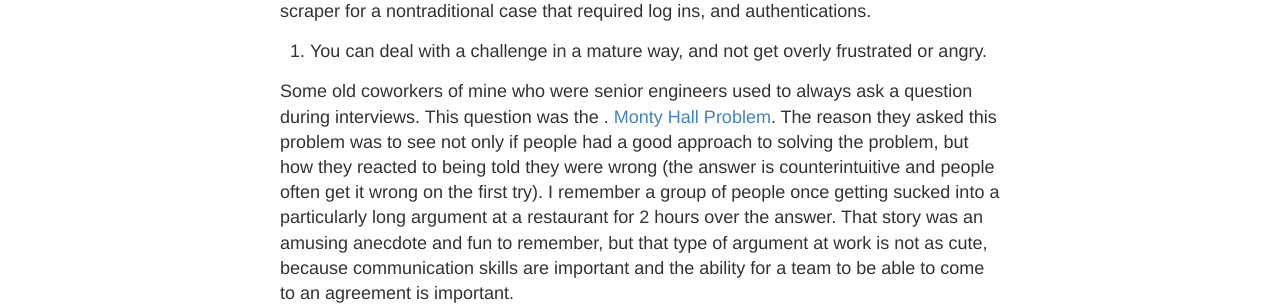
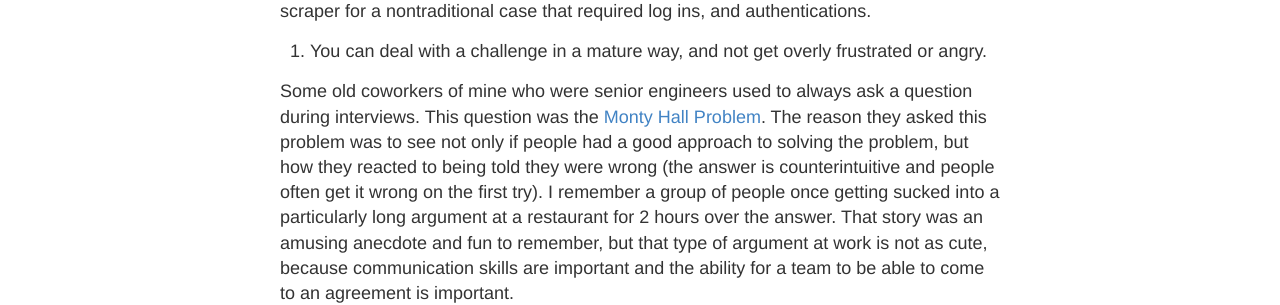
Before and after one commit to mliou8/mliou8.github.io, a Jekyll site: the page built from _posts/2014-3-3-Hello-World.md, in a window 1280 px wide. Shown: the part 550-855 px from the top of the page. Built offline with Jekyll 4.4.1, drawn with Linux system fonts in a browser that asks for light colours.

```diff
--- a/_posts/2014-3-3-Hello-World.md
+++ b/_posts/2014-3-3-Hello-World.md
@@ -20,4 +20,4 @@ Did you understand how difficult do other people find this problem? It shouldn't
 3. You can deal with a challenge in a mature way, and not get overly frustrated or angry.
 
 
-Some old coworkers of mine who were senior engineers used to always ask a question during interviews. This question was the . [Monty Hall Problem](https://en.wikipedia.org/wiki/Monty_Hall_problem "Monty Hall Problem"). The reason they asked this problem was to see not only if people had a good approach to solving the problem, but how they reacted to being told they were wrong (the answer is counterintuitive and people often get it wrong on the first try). I remember a group of people once getting sucked into a particularly long argument at a restaurant for 2 hours over the answer. That story was an amusing anecdote and fun to remember, but that type of argument at work is not as cute, because communication skills are important and the ability for a team to be able to come to an agreement is important.
+Some old coworkers of mine who were senior engineers used to always ask a question during interviews. This question was the  [Monty Hall Problem](https://en.wikipedia.org/wiki/Monty_Hall_problem "Monty Hall Problem"). The reason they asked this problem was to see not only if people had a good approach to solving the problem, but how they reacted to being told they were wrong (the answer is counterintuitive and people often get it wrong on the first try). I remember a group of people once getting sucked into a particularly long argument at a restaurant for 2 hours over the answer. That story was an amusing anecdote and fun to remember, but that type of argument at work is not as cute, because communication skills are important and the ability for a team to be able to come to an agreement is important.
```
